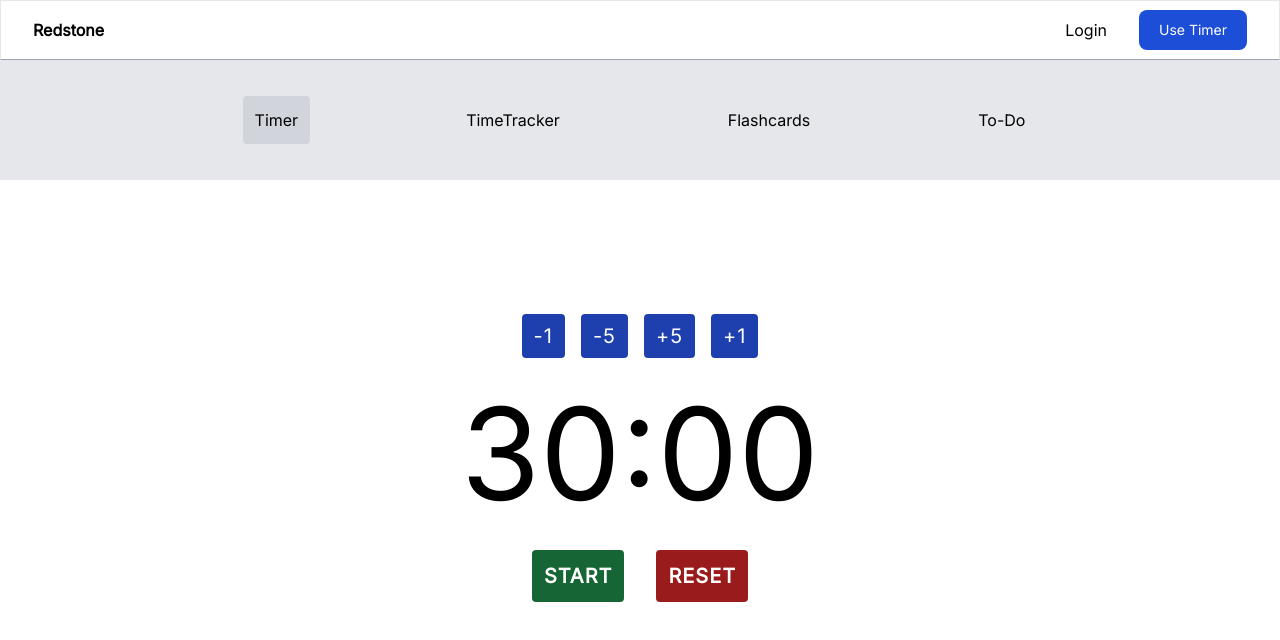
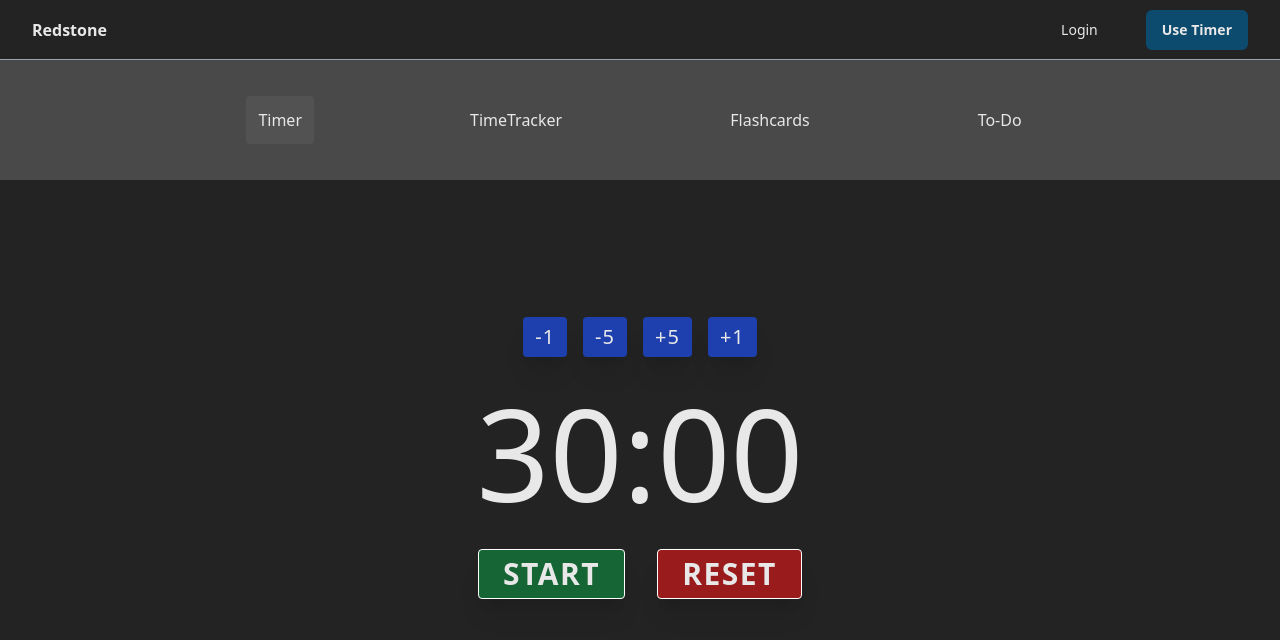
Before and after one commit to nagyb3/redstone, a React (Vite) app: page /study/timer in a window 1280 px wide. Shown: the top 640 px of the page. Built offline with nearby package versions, Linux system fonts and the light colour scheme.

Commit message:
dark mode and shadcn-ui: landing page, navbar, timer

```diff
--- /dev/null
+++ b/lib/utils.ts
@@ -0,0 +1,6 @@
+import { type ClassValue, clsx } from "clsx"
+import { twMerge } from "tailwind-merge"
+
+export function cn(...inputs: ClassValue[]) {
+  return twMerge(clsx(inputs))
+}
--- a/src/components/Navbar.tsx
+++ b/src/components/Navbar.tsx
@@ -1,3 +1,5 @@
+import { Button } from "./ui/button";
+
 type NavBarProps = {
   isLoggedIn: boolean;
   setIsLoggedIn: React.Dispatch<React.SetStateAction<boolean>>;
@@ -12,26 +14,35 @@
 
   return (
     <div
-      className="flex h-[60px] items-center justify-between
-     border-[1px] border-b-gray-400 px-4 sm:px-8"
+      className="flex h-[60px] items-center justify-between border-b-[1px]
+     border-b-gray-400 bg-[rgb(35,35,35)] px-4 sm:px-8"
     >
-      <h1 className="w-fit font-bold">
+      <h1 className="w-fit font-bold text-[#E8E8E8]">
         <a href="/">Redstone</a>
       </h1>
       <ul className="flex items-center gap-4 sm:gap-8">
         {!isLoggedIn ? (
           <li>
-            <a href="/login">Login</a>
+            <Button variant="link" className="text-[#E8E8E8]">
+              <a href="/login">Login</a>
+            </Button>
           </li>
         ) : (
           <li className="cursor-pointer" onClick={handleLogout}>
-            <a>Logout</a>
+            <Button variant="link" className="text-[#E8E8E8]">
+              Logout
+            </Button>
           </li>
         )}
         <li>
-          <button className="rounded-lg bg-blue-700 px-5 py-2.5 text-sm font-medium text-white hover:bg-blue-800 focus:outline-none focus:ring-4 focus:ring-blue-300 dark:bg-blue-600 dark:hover:bg-blue-700 dark:focus:ring-blue-800">
+          {/* <button className="rounded-lg bg-blue-700 px-5 py-2.5 text-sm font-medium text-white hover:bg-blue-800 focus:outline-none focus:ring-4 focus:ring-blue-300 dark:bg-blue-600 dark:hover:bg-blue-700 dark:focus:ring-blue-800"> */}
+          <Button
+            asChild
+            className="bg-sky-900 font-semibold text-[#E8E8E8] hover:bg-sky-800"
+          >
             <a href="/study/timer">Use Timer</a>
-          </button>
+          </Button>
+          {/* </button> */}
         </li>
       </ul>
     </div>
--- a/src/components/StudySectionsNavbar.tsx
+++ b/src/components/StudySectionsNavbar.tsx
@@ -26,26 +26,26 @@
 
   return (
     <div>
-      <div className="sm:px-18 flex h-[120px] items-center justify-center gap-8 bg-gray-200 px-4 md:gap-24 lg:gap-36">
+      <div className="sm:px-18 flex h-[120px] items-center justify-center gap-8 bg-[#494949] px-4 text-[#E8E8E8] md:gap-24 lg:gap-36">
         <a
-          className={`rounded p-3 hover:bg-gray-300 ${
-            selectedTool === "timer" ? "bg-gray-300" : undefined
+          className={`rounded p-3 hover:bg-[#525252] ${
+            selectedTool === "timer" ? "bg-[#525252]" : undefined
           }`}
           href="/study/timer"
         >
           Timer
         </a>
         <a
-          className={`rounded p-3 hover:bg-gray-300 ${
-            selectedTool === "timetracker" ? "bg-gray-300" : undefined
+          className={`rounded p-3 hover:bg-[#525252] ${
+            selectedTool === "timetracker" ? "bg-[#525252]" : undefined
           }`}
           href="/study/timetracker"
         >
           TimeTracker
         </a>
         <a
-          className={`rounded p-3 hover:bg-gray-300 ${
-            selectedTool === "flashcards" ? "bg-gray-300" : undefined
+          className={`rounded p-3 hover:bg-[#525252] ${
+            selectedTool === "flashcards" ? "bg-[#525252]" : undefined
           }`}
           href="/study/flashcards"
           onClick={handleFlashCards}
@@ -53,8 +53,8 @@
           Flashcards
         </a>
         <a
-          className={`rounded p-3 hover:bg-gray-300 ${
-            selectedTool === "todo" ? "bg-gray-300" : undefined
+          className={`rounded p-3 hover:bg-[#525252] ${
+            selectedTool === "todo" ? "bg-[#525252]" : undefined
           }`}
           href="/todo"
           onClick={handleFlashCards}
--- a/src/components/Timer.tsx
+++ b/src/components/Timer.tsx
@@ -1,5 +1,6 @@
 import React, { useEffect, useState } from "react";
 import StudySectionsNavbar from "./StudySectionsNavbar";
+import { Button } from "./ui/button";
 
 type TimerProps = {
   setSelectedTool: React.Dispatch<
@@ -126,58 +127,58 @@
       />
 
       <div
-        className={`flex h-[calc(100vh-180px)] flex-col items-center justify-center gap-8 pb-16 transition-[background-color] duration-500 ${
+        className={`flex h-[calc(100vh-180px)] flex-col items-center justify-center gap-8 bg-[#232323] pb-16 transition-[background-color] duration-500 ${
           isRunning ? "bg-blue-200" : undefined
         } ${showSubmitToTracked ? "bg-orange-200" : undefined}`}
       >
         <div className="flex gap-4">
-          <button
-            className="rounded bg-blue-800 px-3 py-2 text-xl tracking-wider text-white"
+          <Button
+            className="rounded bg-blue-800 px-3 py-2 text-xl tracking-wider text-[#E8E8E8] shadow-xl hover:bg-blue-900"
             onClick={handleMinusOne}
           >
             -1
-          </button>
-          <button
-            className="rounded bg-blue-800 px-3 py-2 text-xl tracking-wider text-white"
+          </Button>
+          <Button
+            className="rounded bg-blue-800 px-3 py-2 text-xl tracking-wider text-[#E8E8E8] shadow-xl hover:bg-blue-900"
             onClick={handleMinusFive}
           >
             -5
-          </button>
-          <button
-            className="rounded bg-blue-800 px-3 py-2 text-xl tracking-wider text-white"
+          </Button>
+          <Button
+            className="rounded bg-blue-800 px-3 py-2 text-xl tracking-wider text-[#E8E8E8] shadow-xl hover:bg-blue-900"
             onClick={handlePlusFive}
           >
             +5
-          </button>
-          <button
-            className="rounded bg-blue-800 px-3 py-2 text-xl tracking-wider text-white"
+          </Button>
+          <Button
+            className="rounded bg-blue-800 px-3 py-2 text-xl tracking-wider text-[#E8E8E8] shadow-xl hover:bg-blue-900"
             onClick={handlePlusOne}
           >
             +1
-          </button>
+          </Button>
         </div>
-        <p className="text-8xl sm:text-9xl">
+        <p className="text-8xl text-[#E8E8E8] sm:text-9xl">
           {minutes.toString().padStart(2, "0")}:
           {seconds.toString().padStart(2, "0")}
         </p>
         <div className="flex gap-8">
-          <button
-            className="rounded bg-green-800 p-3 text-xl font-bold tracking-wider text-white"
+          <Button
+            className="rounded border-[1px] border-white bg-green-800 p-6 text-3xl font-bold tracking-wider text-[#E8E8E8] shadow-xl"
             onClick={handleStart}
           >
             {isRunning ? "STOP" : "START"}
-          </button>
-          <button
-            className="rounded bg-red-800 p-3 text-xl font-bold tracking-wider text-white"
+          </Button>
+          <Button
+            className="rounded border-[1px] border-white bg-red-800 p-6 text-3xl font-bold tracking-wider text-[#E8E8E8] shadow-xl"
             onClick={handleReset}
           >
             RESET
-          </button>
+          </Button>
         </div>
         {showSubmitToTracked && isLoggedIn ? (
           <button
             onClick={handleAddToTracked}
-            className="mt-4 rounded bg-orange-800 p-2 text-2xl text-white underline"
+            className="mt-4 rounded bg-orange-800 p-2 text-2xl text-[#E8E8E8] underline"
           >
             Add to tracked times!
           </button>
--- /dev/null
+++ b/src/components/ui/button.tsx
@@ -0,0 +1,56 @@
+import * as React from "react";
+import { Slot } from "@radix-ui/react-slot";
+import { cva, type VariantProps } from "class-variance-authority";
+
+import { cn } from "../../../lib/utils"; // TODO: Fix this import
+
+const buttonVariants = cva(
+  "inline-flex items-center justify-center rounded-md text-sm font-medium ring-offset-background transition-colors focus-visible:outline-none focus-visible:ring-2 focus-visible:ring-ring focus-visible:ring-offset-2 disabled:pointer-events-none disabled:opacity-50",
+  {
+    variants: {
+      variant: {
+        default: "bg-primary text-primary-foreground hover:bg-primary/90",
+        destructive:
+          "bg-destructive text-destructive-foreground hover:bg-destructive/90",
+        outline:
+          "border border-input bg-background hover:bg-accent hover:text-accent-foreground",
+        secondary:
+          "bg-secondary text-secondary-foreground hover:bg-secondary/80",
+        ghost: "hover:bg-accent hover:text-accent-foreground",
+        link: "text-primary underline-offset-4 hover:underline",
+      },
+      size: {
+        default: "h-10 px-4 py-2",
+        sm: "h-9 rounded-md px-3",
+        lg: "h-11 rounded-md px-8",
+        icon: "h-10 w-10",
+      },
+    },
+    defaultVariants: {
+      variant: "default",
+      size: "default",
+    },
+  },
+);
+
+export interface ButtonProps
+  extends React.ButtonHTMLAttributes<HTMLButtonElement>,
+    VariantProps<typeof buttonVariants> {
+  asChild?: boolean;
+}
+
+const Button = React.forwardRef<HTMLButtonElement, ButtonProps>(
+  ({ className, variant, size, asChild = false, ...props }, ref) => {
+    const Comp = asChild ? Slot : "button";
+    return (
+      <Comp
+        className={cn(buttonVariants({ variant, size, className }))}
+        ref={ref}
+        {...props}
+      />
+    );
+  },
+);
+Button.displayName = "Button";
+
+export { Button, buttonVariants };
--- a/src/index.css
+++ b/src/index.css
@@ -1,3 +1,76 @@
 @tailwind base;
 @tailwind components;
 @tailwind utilities;
+
+@layer base {
+  :root {
+    --background: 0 0% 100%;
+    --foreground: 0 0% 3.9%;
+
+    --card: 0 0% 100%;
+    --card-foreground: 0 0% 3.9%;
+
+    --popover: 0 0% 100%;
+    --popover-foreground: 0 0% 3.9%;
+
+    --primary: 0 0% 9%;
+    --primary-foreground: 0 0% 98%;
+
+    --secondary: 0 0% 96.1%;
+    --secondary-foreground: 0 0% 9%;
+
+    --muted: 0 0% 96.1%;
+    --muted-foreground: 0 0% 45.1%;
+
+    --accent: 0 0% 96.1%;
+    --accent-foreground: 0 0% 9%;
+
+    --destructive: 0 84.2% 60.2%;
+    --destructive-foreground: 0 0% 98%;
+
+    --border: 0 0% 89.8%;
+    --input: 0 0% 89.8%;
+    --ring: 0 0% 3.9%;
+
+    --radius: 0.5rem;
+  }
+
+  .dark {
+    --background: 0 0% 3.9%;
+    --foreground: 0 0% 98%;
+
+    --card: 0 0% 3.9%;
+    --card-foreground: 0 0% 98%;
+
+    --popover: 0 0% 3.9%;
+    --popover-foreground: 0 0% 98%;
+
+    --primary: 0 0% 98%;
+    --primary-foreground: 0 0% 9%;
+
+    --secondary: 0 0% 14.9%;
+    --secondary-foreground: 0 0% 98%;
+
+    --muted: 0 0% 14.9%;
+    --muted-foreground: 0 0% 63.9%;
+
+    --accent: 0 0% 14.9%;
+    --accent-foreground: 0 0% 98%;
+
+    --destructive: 0 62.8% 30.6%;
+    --destructive-foreground: 0 0% 98%;
+
+    --border: 0 0% 14.9%;
+    --input: 0 0% 14.9%;
+    --ring: 0 0% 83.1%;
+  }
+}
+
+@layer base {
+  * {
+    @apply border-border;
+  }
+  body {
+    @apply bg-background text-foreground;
+  }
+}
--- a/tailwind.config.js
+++ b/tailwind.config.js
@@ -1,12 +1,76 @@
 /** @type {import('tailwindcss').Config} */
-export default {
-  content: ["./index.html", "./src/**/*.{js,ts,jsx,tsx}"],
+module.exports = {
+  darkMode: ["class"],
+  content: [
+    "./pages/**/*.{ts,tsx}",
+    "./components/**/*.{ts,tsx}",
+    "./app/**/*.{ts,tsx}",
+    "./src/**/*.{ts,tsx}",
+  ],
   theme: {
+    container: {
+      center: true,
+      padding: "2rem",
+      screens: {
+        "2xl": "1400px",
+      },
+    },
     extend: {
-      fontFamily: {
-        sans: ["Inter", "ui-sans-serif", "system-ui"],
+      colors: {
+        border: "hsl(var(--border))",
+        input: "hsl(var(--input))",
+        ring: "hsl(var(--ring))",
+        background: "hsl(var(--background))",
+        foreground: "hsl(var(--foreground))",
+        primary: {
+          DEFAULT: "hsl(var(--primary))",
+          foreground: "hsl(var(--primary-foreground))",
+        },
+        secondary: {
+          DEFAULT: "hsl(var(--secondary))",
+          foreground: "hsl(var(--secondary-foreground))",
+        },
+        destructive: {
+          DEFAULT: "hsl(var(--destructive))",
+          foreground: "hsl(var(--destructive-foreground))",
+        },
+        muted: {
+          DEFAULT: "hsl(var(--muted))",
+          foreground: "hsl(var(--muted-foreground))",
+        },
+        accent: {
+          DEFAULT: "hsl(var(--accent))",
+          foreground: "hsl(var(--accent-foreground))",
+        },
+        popover: {
+          DEFAULT: "hsl(var(--popover))",
+          foreground: "hsl(var(--popover-foreground))",
+        },
+        card: {
+          DEFAULT: "hsl(var(--card))",
+          foreground: "hsl(var(--card-foreground))",
+        },
+      },
+      borderRadius: {
+        lg: "var(--radius)",
+        md: "calc(var(--radius) - 2px)",
+        sm: "calc(var(--radius) - 4px)",
+      },
+      keyframes: {
+        "accordion-down": {
+          from: { height: 0 },
+          to: { height: "var(--radix-accordion-content-height)" },
+        },
+        "accordion-up": {
+          from: { height: "var(--radix-accordion-content-height)" },
+          to: { height: 0 },
+        },
+      },
+      animation: {
+        "accordion-down": "accordion-down 0.2s ease-out",
+        "accordion-up": "accordion-up 0.2s ease-out",
       },
     },
   },
-  plugins: [],
+  plugins: [require("tailwindcss-animate")],
 };
```
Also changed, not shown: package.json (+8 -1 lines), src/components/LandingPage.tsx (+6 -8 lines), components.json (added), 1 other file (tests, documents, lock files or other folders).
